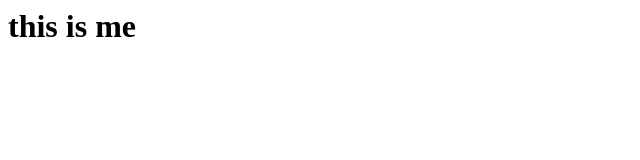
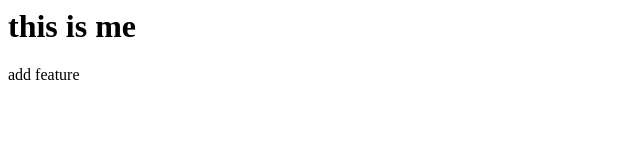
Before and after one commit to rahulgupta9630/localrepo, a plain HTML site: page index.html in a window 1280 px wide. Shown: the full height of the page, 0-640 px from the left. Drawn offline with Linux system fonts and the light colour scheme.

Commit message:
new feature

```diff
--- a/index.html
+++ b/index.html
@@ -4,6 +4,7 @@
         <a href="style.css"></a>
         <body>
             <h1>this is me</h1>
+            <p>add feature</p>
         </body>
     </head>
 </html>
```
